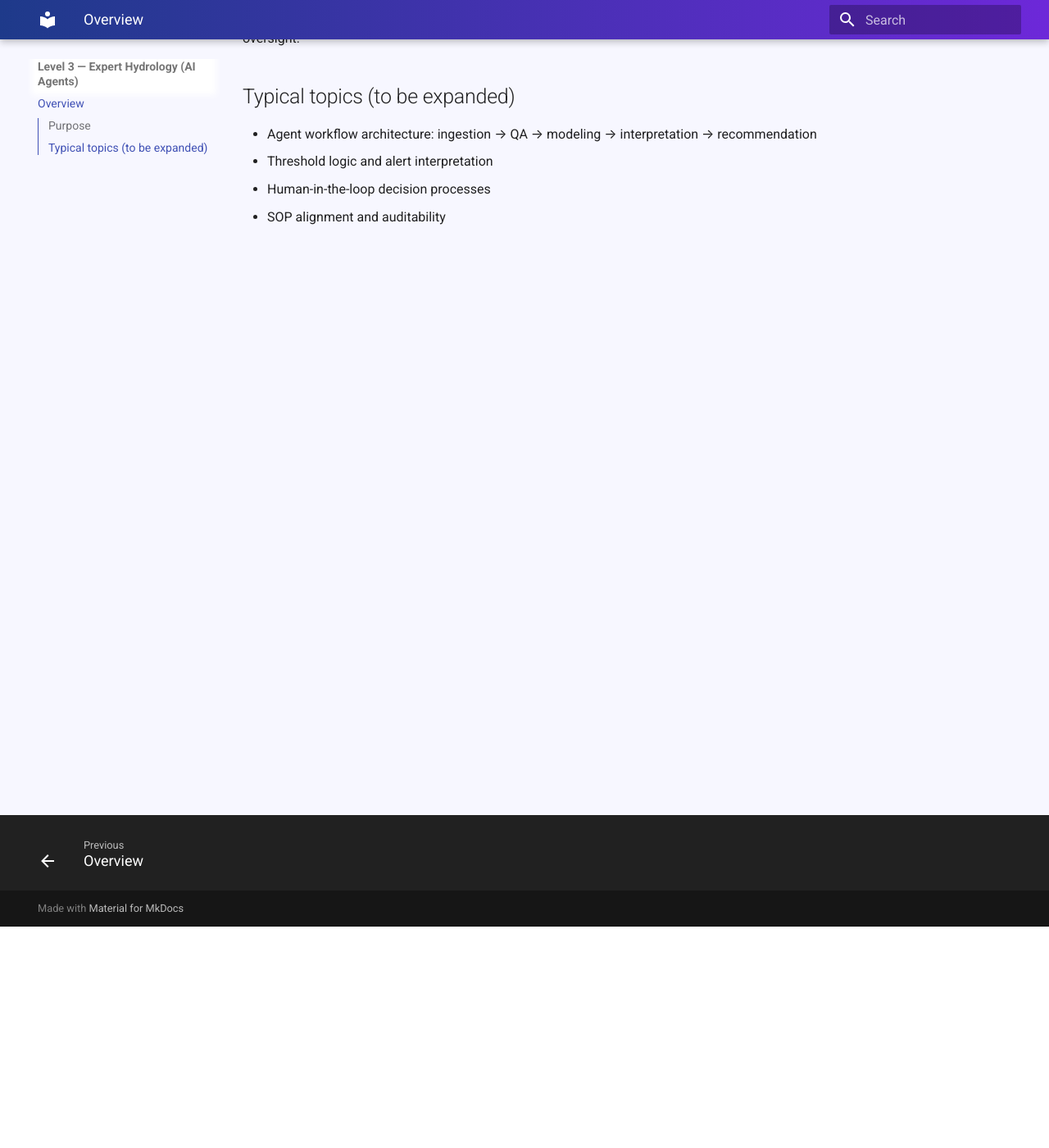
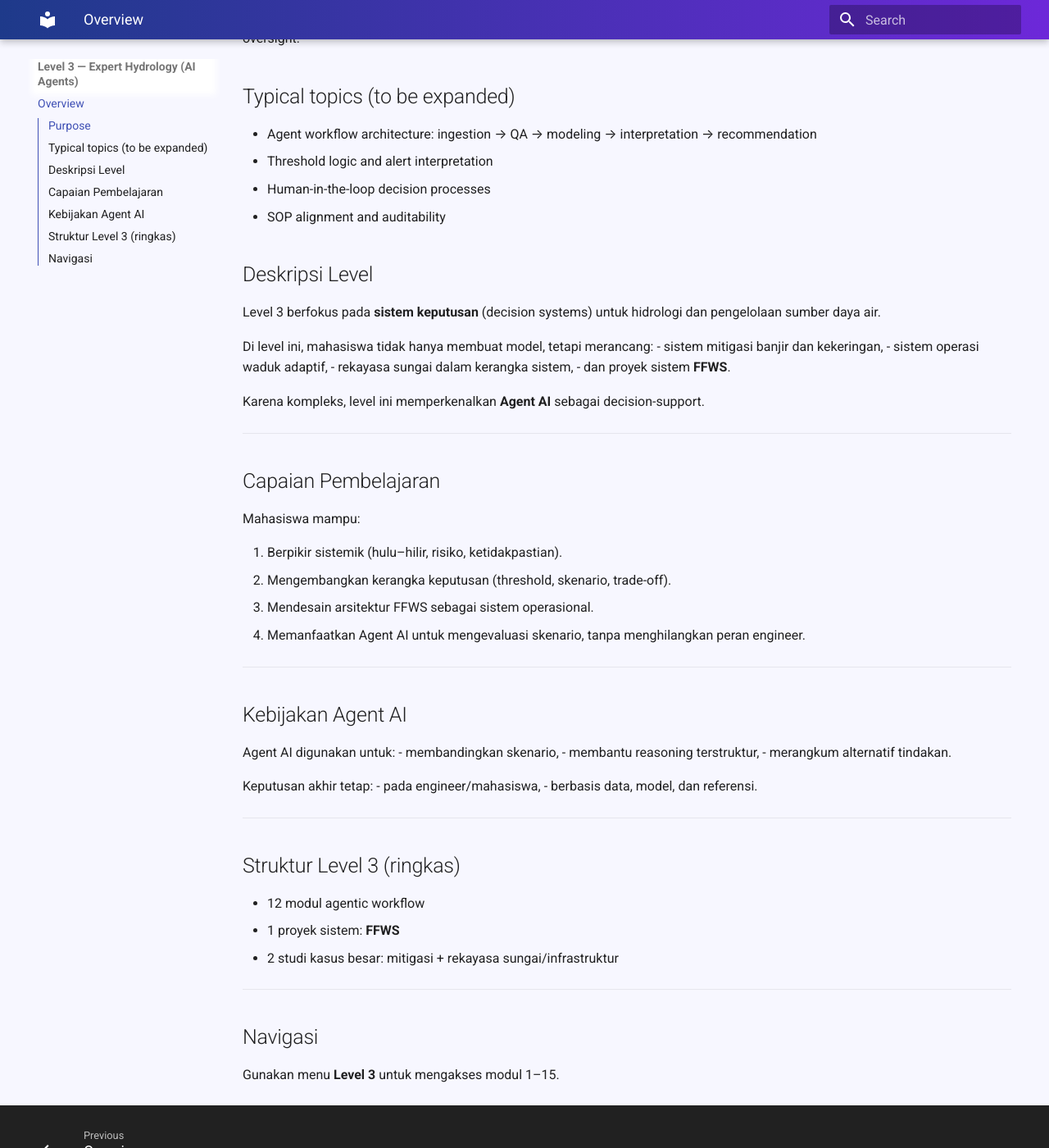
Before and after one commit to rintis-code/rr-hydrology, an MkDocs documentation site: the page built from docs/level-3/00-intro.md, in a window 1280 px wide and 1400 px high, scrolled down 270 px. Shown: the whole window at 82% size. Built offline with MkDocs 1.6.1 and Material for MkDocs 9.7.7, drawn with Linux system fonts in a browser that asks for light colours; some of the changed text lies outside the part shown.

Commit message:
Update 00-intro.md

```diff
--- a/docs/level-3/00-intro.md
+++ b/docs/level-3/00-intro.md
@@ -8,3 +8,48 @@ This level advances toward agentic hydrology: workflows that connect hydrologic
 - Threshold logic and alert interpretation
 - Human-in-the-loop decision processes
 - SOP alignment and auditability
+
+## Deskripsi Level
+Level 3 berfokus pada **sistem keputusan** (decision systems) untuk hidrologi dan pengelolaan sumber daya air.
+
+Di level ini, mahasiswa tidak hanya membuat model, tetapi merancang:
+- sistem mitigasi banjir dan kekeringan,
+- sistem operasi waduk adaptif,
+- rekayasa sungai dalam kerangka sistem,
+- dan proyek sistem **FFWS**.
+
+Karena kompleks, level ini memperkenalkan **Agent AI** sebagai decision-support.
+
+---
+
+## Capaian Pembelajaran
+Mahasiswa mampu:
+
+1. Berpikir sistemik (hulu–hilir, risiko, ketidakpastian).
+2. Mengembangkan kerangka keputusan (threshold, skenario, trade-off).
+3. Mendesain arsitektur FFWS sebagai sistem operasional.
+4. Memanfaatkan Agent AI untuk mengevaluasi skenario, tanpa menghilangkan peran engineer.
+
+---
+
+## Kebijakan Agent AI
+Agent AI digunakan untuk:
+- membandingkan skenario,
+- membantu reasoning terstruktur,
+- merangkum alternatif tindakan.
+
+Keputusan akhir tetap:
+- pada engineer/mahasiswa,
+- berbasis data, model, dan referensi.
+
+---
+
+## Struktur Level 3 (ringkas)
+- 12 modul agentic workflow
+- 1 proyek sistem: **FFWS**
+- 2 studi kasus besar: mitigasi + rekayasa sungai/infrastruktur
+
+---
+
+## Navigasi
+Gunakan menu **Level 3** untuk mengakses modul 1–15.
```
Also changed, not shown: other parts of docs/level-3/00-intro.md (+1 -1 lines).
